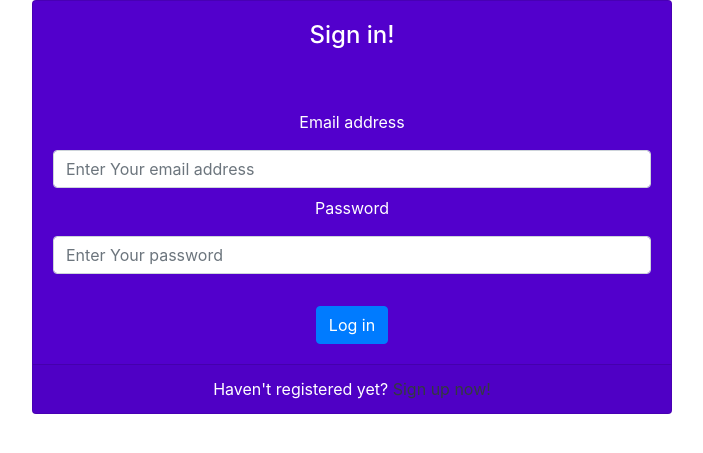
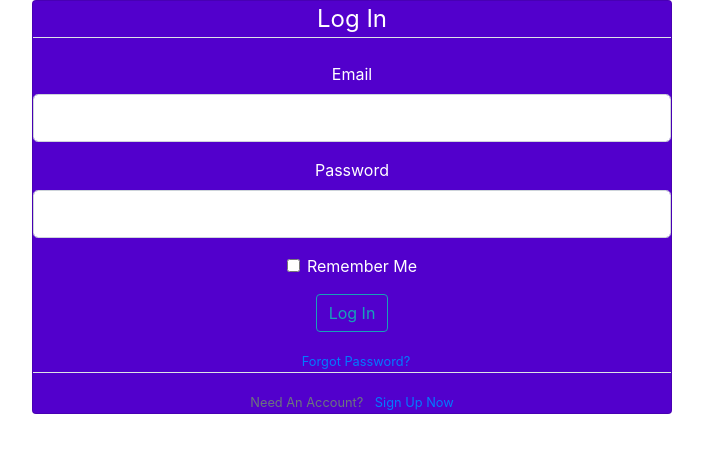
Before and after one commit to nieckojakub/IOProject, a Flask app: page /login in a window 1280 px wide. Shown: the part 56-509 px from the top of the page, without its empty margins (53-756 px from the left). Run offline with Flask 2, Linux system fonts and the light colour scheme; parts of the project's set-up code (start-up, migrations or seed data) failed here and were passed over; some libraries are stand-ins or nearby versions.

Commit message:
login form finished

```diff
--- a/requirements.txt
+++ b/requirements.txt
@@ -1,5 +1,4 @@
 flask~=2.2.2
 Flask-SQLAlchemy
 flask-login
-
 WTForms~=3.0.1
--- a/website/templates/base.html
+++ b/website/templates/base.html
@@ -20,11 +20,11 @@
       <div class="collapse navbar-collapse" id="navbar">
         <div class="navbar-nav">
 
-          <a class="nav-item nav-link" id="home" href="/">Home</a>
-          <a class="nav-item nav-link" id="logout" href="/logout">Logout</a>
+          <a class="nav-item nav-link" id="home" href="{{ url_for('views.home') }}">Home</a>
+          <a class="nav-item nav-link" id="logout" href="{{ url_for('auth.logout') }}">Logout</a>
 
-          <a class="nav-item nav-link" id="login" href="/login">Login</a>
-          <a class="nav-item nav-link" id="signUp" href="/signup">Sign Up</a>
+          <a class="nav-item nav-link" id="login" href="{{ url_for('auth.login') }}">Login</a>
+          <a class="nav-item nav-link" id="signUp" href="{{ url_for('auth.signup') }}">Sign Up</a>
 
         </div>
       </div>
--- /dev/null
+++ b/website/templates/home.html
@@ -0,0 +1,6 @@
+{% extends "base.html" %}
+{% block title %}Logout{% endblock %}
+{% block content %}
+
+Home XD
+{% endblock %}
--- a/website/templates/login.html
+++ b/website/templates/login.html
@@ -1,5 +1,4 @@
 {% extends "base.html" %}
-{% import "bootstrap/wtf.html" as wtf  %}
 {% block title %}Login{% endblock %}
 {% block content %}
 
@@ -11,36 +10,55 @@
 
         <!-- login card-->
         <div class="card" style="background-color:#5200cc">
-            <!-- card header-->
-            <div class="card-body">
-                <h4 class="card-title">Sign in!</h4>
+           <div class="content-section">
+        <form method="POST" action="">
+            {{ form.hidden_tag() }}
+            <fieldset class="form-group">
+                <legend class="border-bottom mb-4">Log In</legend>
+                <div class="form-group">
+                    {{ form.email.label(class="form-control-label") }}
+                    {% if form.email.errors %}
+                        {{ form.email(class="form-control form-control-lg is-invalid") }}
+                        <div class="invalid-feedback">
+                            {% for error in form.email.errors %}
+                                <span>{{ error }}</span>
+                            {% endfor %}
+                        </div>
+                    {% else %}
+                        {{ form.email(class="form-control form-control-lg") }}
+                    {% endif %}
+                </div>
+                <div class="form-group">
+                    {{ form.password.label(class="form-control-label") }}
+                    {% if form.password.errors %}
+                        {{ form.password(class="form-control form-control-lg is-invalid") }}
+                        <div class="invalid-feedback">
+                            {% for error in form.password.errors %}
+                                <span>{{ error }}</span>
+                            {% endfor %}
+                        </div>
+                    {% else %}
+                        {{ form.password(class="form-control form-control-lg") }}
+                    {% endif %}
+                </div>
+                <div class="form-check">
+                    {{ form.remember(class="form-check-input") }}
+                    {{ form.remember.label(class="form-check-label") }}
+                </div>
+            </fieldset>
+            <div class="form-group">
+                {{ form.submit(class="btn btn-outline-info") }}
             </div>
-
-            <!-- card body-->
-            <div class="card-body">
-
-                <!-- Log in form-->
-                <form name="login_form" action="/login" method="POST">
-
-                    <!-- email-->
-                    <div class="form-group my-2">
-                        <label for="user_email_label">Email address</label>
-                        <input name="user_email_label" type="text" class="form-control my-2" id="user_email_label"
-                               placeholder="Enter Your email address">
-                    </div>
-                    <!-- password-->
-                    <div class="form-group mt-2 mb-0">
-                        <label for="user_password_label">Password</label>
-                        <input name="user_password_input" type="password" class="form-control my-2" id="user_password_label"
-                               placeholder="Enter Your password">
-                    </div>
-                    <!-- Log in btn-->
-                    <input class="btn btn-primary mt-4" type="submit" id="submit_login_button" value="Log in">
-                </form>
-            </div>
-
-            <div class="card-footer">Haven't registered yet? <a class="text-dark fw-bold" href="">Sign up now!</a>
-            </div>
+            <small class="text-muted ml-2">
+                <a href="#">Forgot Password?</a>
+            </small>
+        </form>
+    </div>
+    <div class="border-top pt-3">
+        <small class="text-muted">
+            Need An Account? <a class="ml-2" href="{{ url_for('auth.signup') }}">Sign Up Now</a>
+        </small>
+    </div>
 
         </div>
 
--- a/website/views/auth.py
+++ b/website/views/auth.py
@@ -7,6 +7,12 @@ auth = Blueprint('auth', __name__)
 @auth.route('/login', methods=['GET', 'POST'])
 def login():
     form = LoginForm()
+    if form.validate_on_submit():
+        if form.email.data == 'admin@admin.com' and form.password.data == 'password':
+            flash(f'You have been logged in!','success')
+            return redirect(url_for('views.home'))
+        else:
+            flash(f'Login Unsuccessful. Please check username and password', 'danger')
     return render_template("login.html",form=form )
 
 
--- a/website/views/views.py
+++ b/website/views/views.py
@@ -4,4 +4,4 @@ views = Blueprint('views', __name__)
 
 @views.route('/')
 def home():
-    return render_template("login.html")
+    return render_template('home.html')
```
